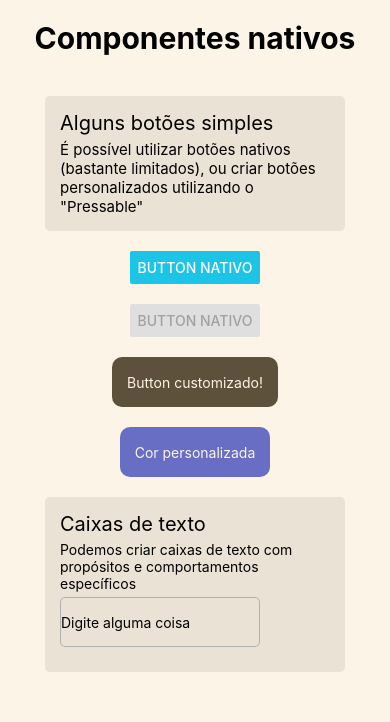
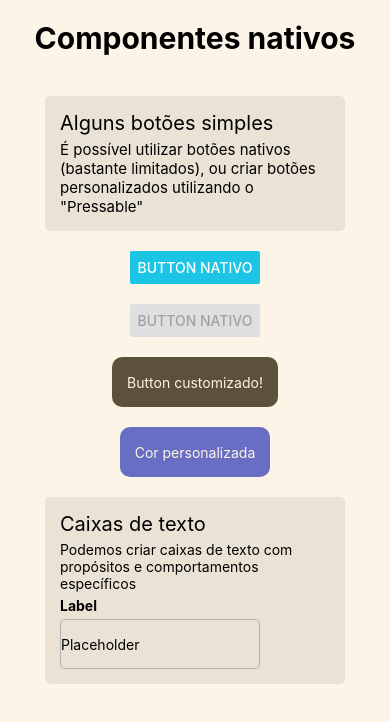
Before and after one commit to ederzin13/componentes-basicos, a React Native app: screen / in a window 390 px wide. Shown: the top 722 px of the page. Built offline with nearby package versions, Linux system fonts and the light colour scheme.

Commit message:
generic text input

```diff
--- a/components/Form/Input.tsx
+++ b/components/Form/Input.tsx
@@ -1,18 +1,52 @@
-import { View, TextInput } from "react-native";
+import { View, TextInput, Text, StyleSheet } from "react-native";
 import React, { useState } from "react";
 import { globalStyles } from "../../styles/globalStyles";
 
-export default function Input() {
+type InputProps = {
+	label?: string;
+	placeholder?: string;
+	error?: boolean;
+};
+
+export default function Input({ label, placeholder, error }: InputProps) {
 	const [value, setValue] = useState("");
 
 	return (
-    <View style={globalStyles.inputContainer}>
+		<View style={styles.container}>
+			<Text style={styles.label}>{label}</Text>
+			<View style={[styles.input, error && { borderColor: "#f46f51" }]}>
 				<TextInput
-        placeholder="Digite alguma coisa"
+					placeholder={placeholder}
+					{...(error && { placeholderTextColor: "#f46f51" })}
 					onChangeText={(text) => {
 						setValue(text);
 					}}
 				></TextInput>
 			</View>
+			{error && <Text style={styles.errorText}>Existe um erro!</Text>}
+		</View>
 	);
 }
+
+const styles = StyleSheet.create({
+	container: {
+		gap: 5,
+	},
+
+	label: {
+		fontWeight: "bold",
+	},
+
+	input: {
+		height: 50,
+		width: 200,
+		borderWidth: 1,
+		borderColor: "#b0b0b0",
+		borderRadius: 5,
+		justifyContent: "center",
+	},
+
+	errorText: {
+		color: "#f46f51",
+	},
+});
--- a/components/Sections/Inputs.tsx
+++ b/components/Sections/Inputs.tsx
@@ -13,7 +13,7 @@ export default function Inputs() {
 					Podemos criar caixas de texto com propósitos e comportamentos
 					específicos
 				</Text>
-				<Input></Input>
+				<Input label="Label" placeholder="Placeholder"></Input>
 			</TextField>
 		</View>
 	);
--- a/styles/globalStyles.ts
+++ b/styles/globalStyles.ts
@@ -43,15 +43,4 @@ export const globalStyles = StyleSheet.create({
 		borderRadius: 5,
 		width: 300,
 	},
-
-  //input
-  inputContainer: {
-    height: 50,
-    width: 200,
-    borderWidth: 1,
-    borderColor: "#b0b0b0",
-    borderRadius: 5,
-    justifyContent: "center",
-    marginBottom: 10,
-  },
 });
```
Lines whose indentation alone changed are shown as unchanged.
